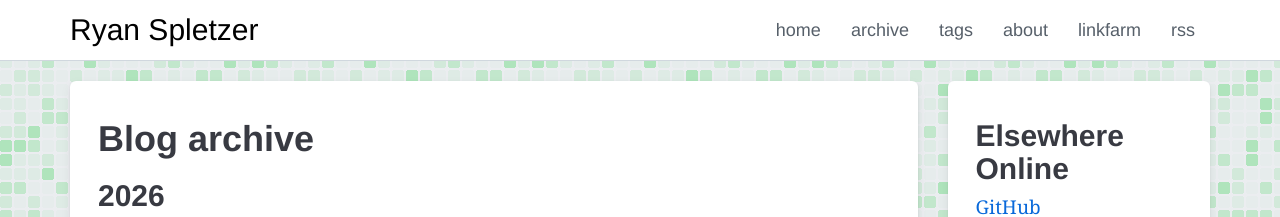
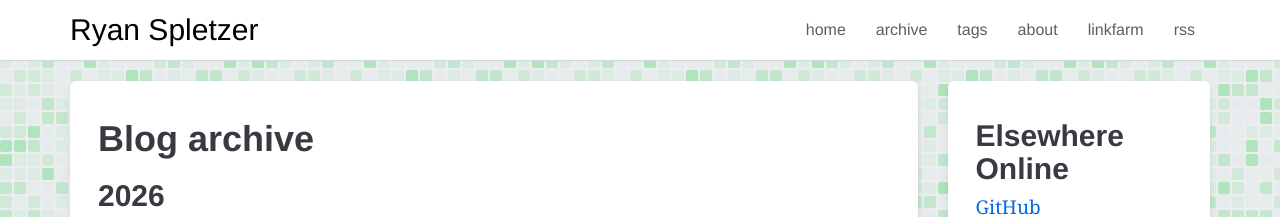
Before and after one commit to ryanspletzer/ryanspletzer.github.io, a Jekyll site: the page built from archive.md, in a window 1280 px wide. Shown: the top 217 px of the page. Built offline with Jekyll 4.4.1, drawn with Linux system fonts in a browser that asks for light colours.

Commit message:
Reduce nav link size and fix popover resize bug
Decrease nav link font-size from 1.125rem to 1rem for clearer
visual separation from body text. Add matchMedia listener to
close the mobile popover when resizing past the desktop breakpoint.

Co-Authored-By: Claude Opus 4.6 <noreply@anthropic.com>

```diff
--- a/_includes/header.html
+++ b/_includes/header.html
@@ -78,5 +78,11 @@
           document.querySelector('.nav-toggle-btn')
             .setAttribute('aria-expanded', e.newState === 'open');
         });
+      matchMedia('(min-width: 48em)').addEventListener('change', (e) => {
+        if (e.matches) {
+          const nav = document.getElementById('nav-menu');
+          if (nav.matches(':popover-open')) nav.hidePopover();
+        }
+      });
     </script>
   </header>
--- a/_sass/layout.scss
+++ b/_sass/layout.scss
@@ -112,7 +112,7 @@ body {
       padding: 0.9375rem;
       color: var(--color-nav-link);
       text-decoration: none;
-      font-size: 1.125rem;
+      font-size: 1rem;
       line-height: 1.25rem;
       transition: color 0.3s ease;
 
```
